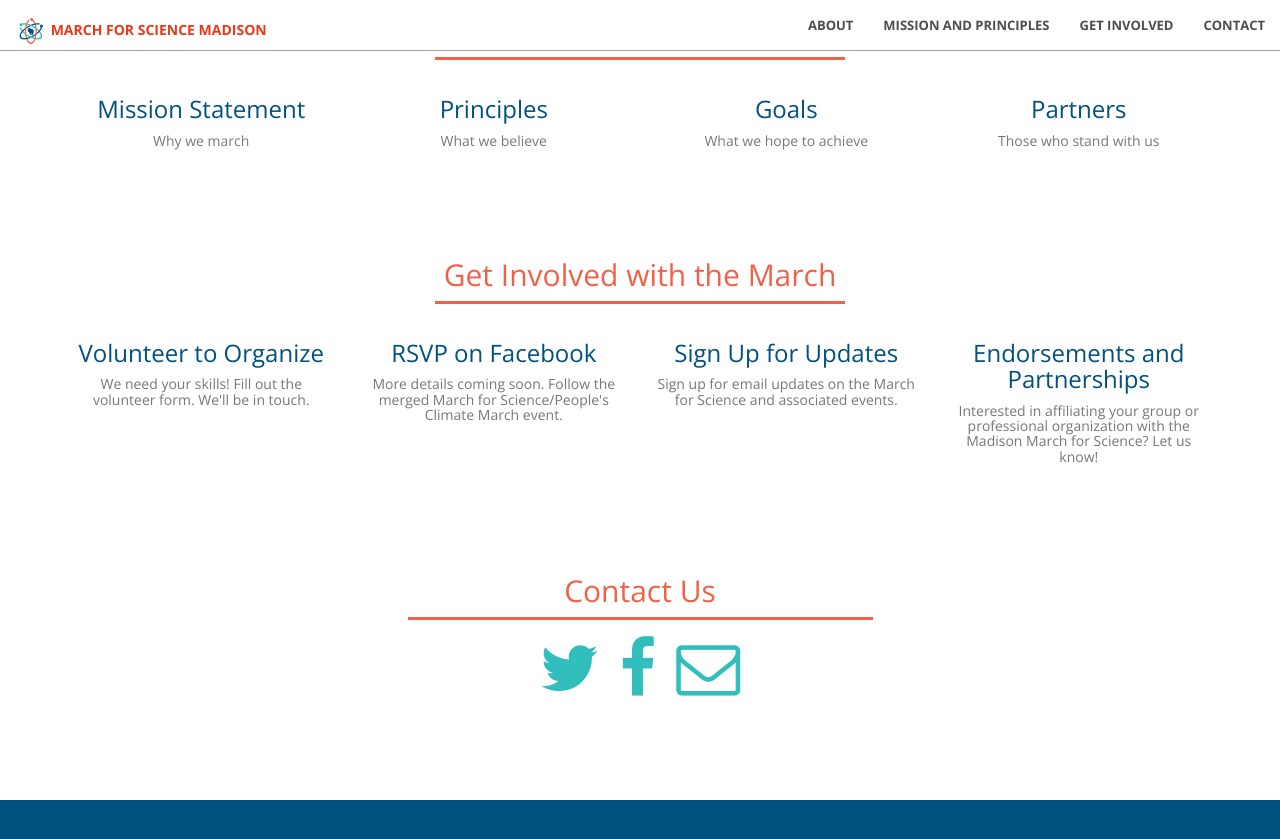
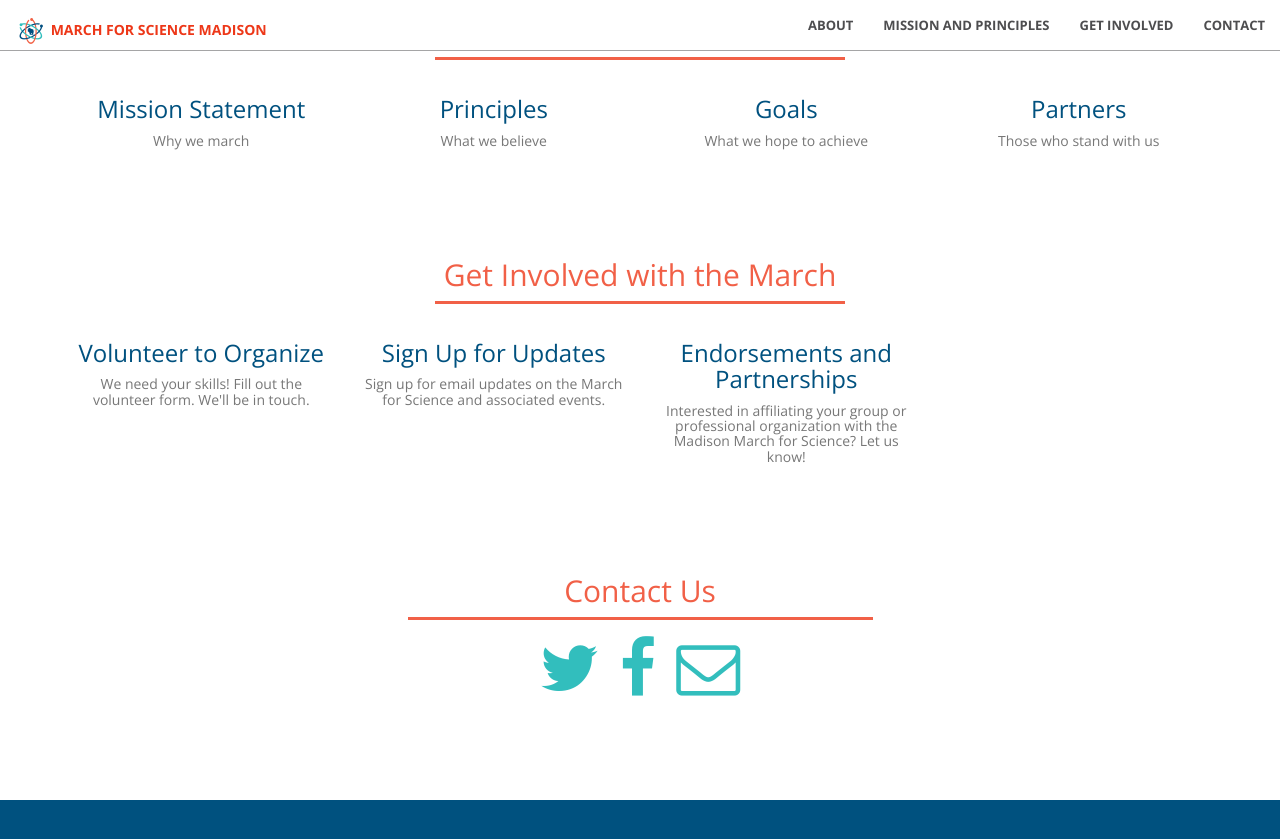
Before and after one commit to ScienceMarchMadison/m4smadison.github.io, a Jekyll site: the page built from index.html, in a window 1280 px wide and 900 px high, scrolled down 1689 px. Shown: the top 839 px of the window. Built offline with Jekyll 4.4.1, drawn with Linux system fonts in a browser that asks for light colours; comment, search, counter and statistics services are not loaded.

Commit message:
Update involve.html

```diff
--- a/_includes/involve.html
+++ b/_includes/involve.html
@@ -17,13 +17,15 @@
                     <h5 class="text-muted">We need your skills! Fill out the volunteer form. We'll be in touch.</h5>
                 </div>
             </div>
-            <div class="col-lg-3 col-md-6 text-center">
-                <div class="service-box">
+
+            <!--<div class="col-lg-3 col-md-6 text-center">-->
+            <!--    <div class="service-box">-->
 <!--                     <i class="fa fa-4x fa-paper-plane wow bounceIn text-primary" data-wow-delay=".1s"></i> -->
-                    <a href="https://www.facebook.com/events/156033178229398/" target="_blank"><h3 style="color:#00517f">RSVP on Facebook</h3></a>
-                    <h5 class="text-muted">More details coming soon. Follow the merged March for Science/People's Climate March event.</h5>
-                </div>
-            </div>
+            <!--        <a href="https://www.facebook.com/events/156033178229398/" target="_blank"><h3 style="color:#00517f">RSVP on Facebook</h3></a>-->
+            <!--        <h5 class="text-muted">More details coming soon.</h5>-->
+            <!--    </div>-->
+            <!--</div>-->
+
             <div class="col-lg-3 col-md-6 text-center">
                 <div class="service-box">
 <!--                     <i class="fa fa-4x fa-newspaper-o wow bounceIn text-primary" data-wow-delay=".2s"></i> -->
```
